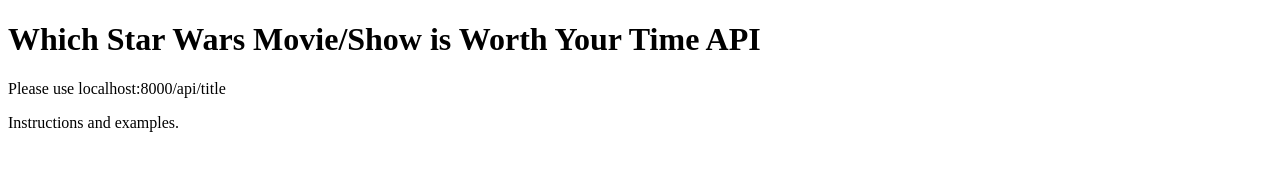
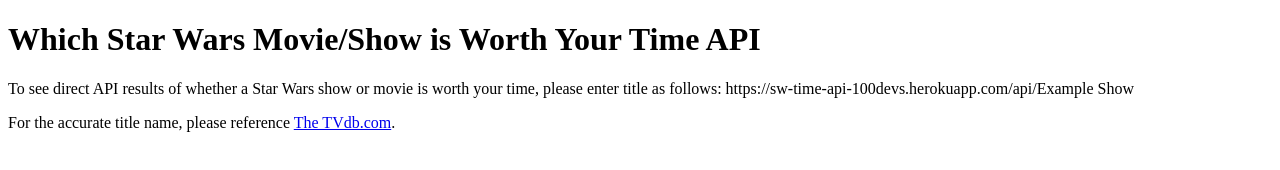
Before and after one commit to borojetski/star-wars-time, a website: page index.html in a window 1280 px wide. Drawn offline with Linux system fonts and the light colour scheme.

Commit message:
Create procfile and update index.html.

```diff
--- a/index.html
+++ b/index.html
@@ -8,7 +8,7 @@
 </head>
 <body>
     <h1>Which Star Wars Movie/Show is Worth Your Time API</h1>
-    <p>Please use localhost:8000/api/title</p>
-    <p>Instructions and examples.</p>
+    <p>To see direct API results of whether a Star Wars show or movie is worth your time, please enter title as follows: https://sw-time-api-100devs.herokuapp.com/api/Example Show</p>
+    <p>For the accurate title name, please reference <a href="https://thetvdb.com/">The TVdb.com</a>.</p>
 </body>
 </html>
--- a/server.js
+++ b/server.js
@@ -34,6 +34,6 @@
     }
 })
 
-app.listen(PORT, () => {
+app.listen(process.env.PORT || PORT, () => {
     console.log(`The server is now running on port ${PORT}.`)
 })
```
Also changed, not shown: 1 other file.
